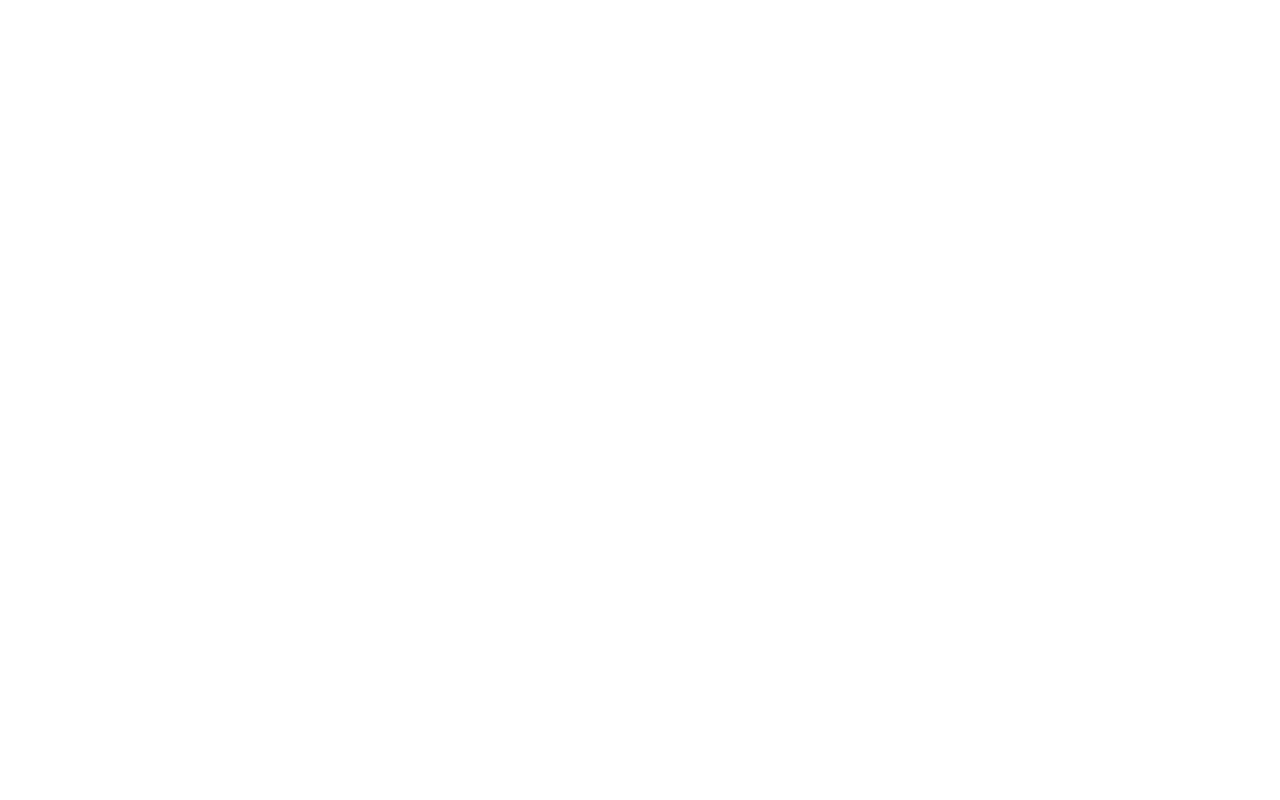
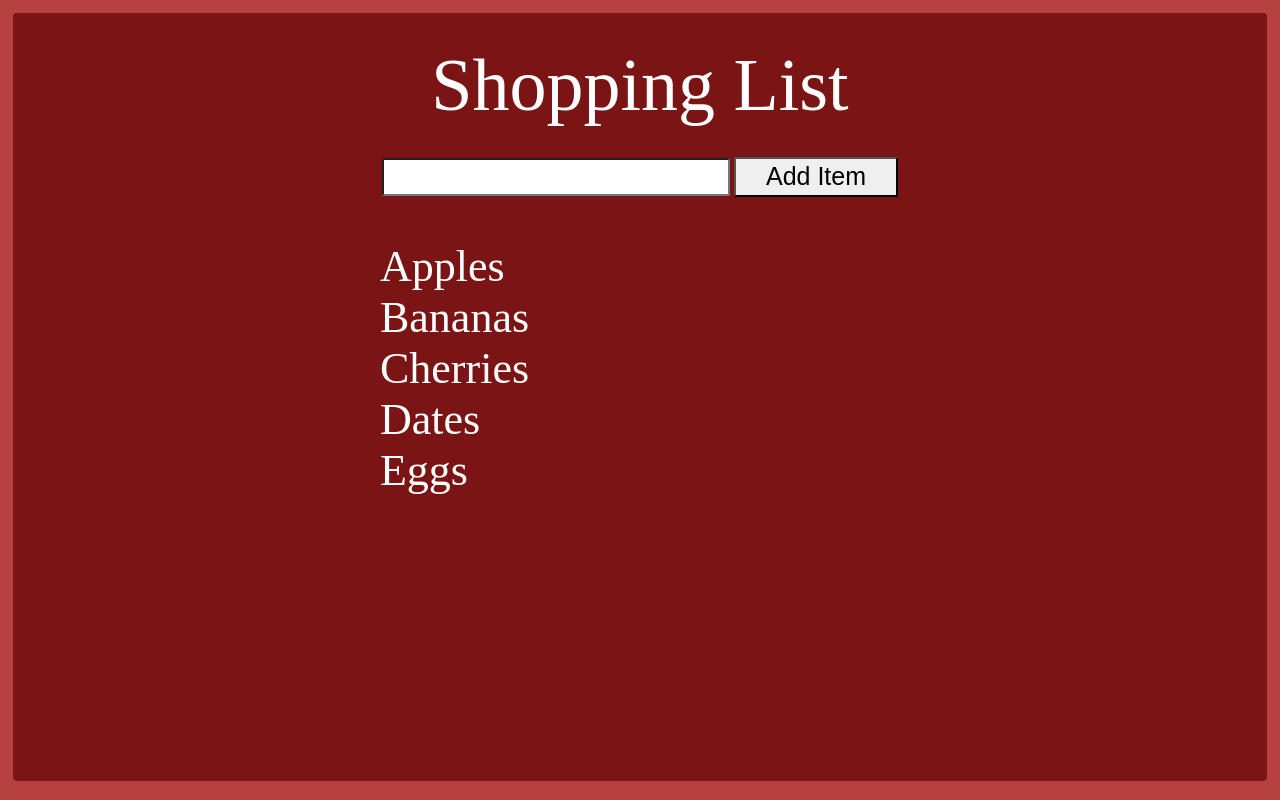
Before and after one commit to akmalmuqeeth/shoppinglist, a plain HTML site: page index.html in a window 1280 px wide. Drawn offline with nearby package versions, Linux system fonts and the light colour scheme.

Commit message:
add items and responds to click, dblclicks

```diff
--- a/index.html
+++ b/index.html
@@ -3,8 +3,28 @@
 <head>
 	<meta charset="UTF-8">
 	<title>Shopping List</title>
+	<link rel="stylesheet" href="main.css">
+	<script src="http://code.jquery.com/jquery.min.js"></script>
+	<script src="main.js"></script>
 </head>
 <body>
 
+	<div class="main">
+		<div class="title">Shopping List</div>
+		<span>
+			<input id="inputTextBox" type="text" class="itemInput">
+			<button class="addButton">Add Item</button>
+		</span>
+
+		<ul class="list">
+			<li>Apples</li>
+			<li>Bananas</li>
+			<li>Cherries</li>
+			<li>Dates</li>
+			<li>Eggs</li>
+		</ul>
+
+	</div>
+
 </body>
 </html>
--- a/main.css
+++ b/main.css
@@ -0,0 +1,64 @@
+
+
+body {
+position: relative;
+width: 98%;
+height: 96%;
+margin: 0.8em auto;
+background-color: #7B1414;
+text-align: center;
+border-radius: 4px;
+
+}
+
+html {
+	width: 100%;
+height: 100%;
+background-color: #B74040;
+}
+
+.main{
+	width:600px;
+	height: 500px;
+	/*border: 1px dashed #B75C5C;*/
+	margin-right: auto;
+	margin-left: auto;
+	padding-top: 30px;
+}
+
+.title{
+	font-size: 74px;
+	color: white;
+}
+
+.itemInput {
+margin-top: 30px;
+width: 340px;
+height: 32px;
+font-size: 25px;
+border-radius: 2px;
+outline: none;
+}
+.addButton {
+width: 164px;
+height: 40px;
+font-size: 25px;
+border-radius: 2px;
+outline: none;
+}
+
+.list{
+	list-style-type: none;
+	font-size: 44px;
+	text-align: left;
+}
+
+.list li {
+	color: white;
+}
+
+.striked {
+	text-decoration:line-through;
+	font-style: italic;
+	font-size: 40px;
+}
--- a/main.js
+++ b/main.js
@@ -0,0 +1,30 @@
+$(document).ready(function(){
+//add list item when button is clicked
+$(".addButton").on('click',function() {
+	var inputVal = $("#inputTextBox").val();
+	$("#inputTextBox").val('');
+	var $list = $('.list');
+	var listItem = $("<li>" +inputVal+ "</li>");
+	makeListable(listItem);
+	$list.append(listItem)
+});
+
+//make all list items respond to click and dblclick
+$(".list li").each(function() {
+	makeListable($(this))
+})
+
+
+
+});
+
+function makeListable(node) {
+	node.on('click',function() {
+        // $(this).hide();
+         $(this).addClass('striked');
+	})
+
+	node.dblclick(function(){
+        $(this).fadeOut('fast');
+    })
+}
```
